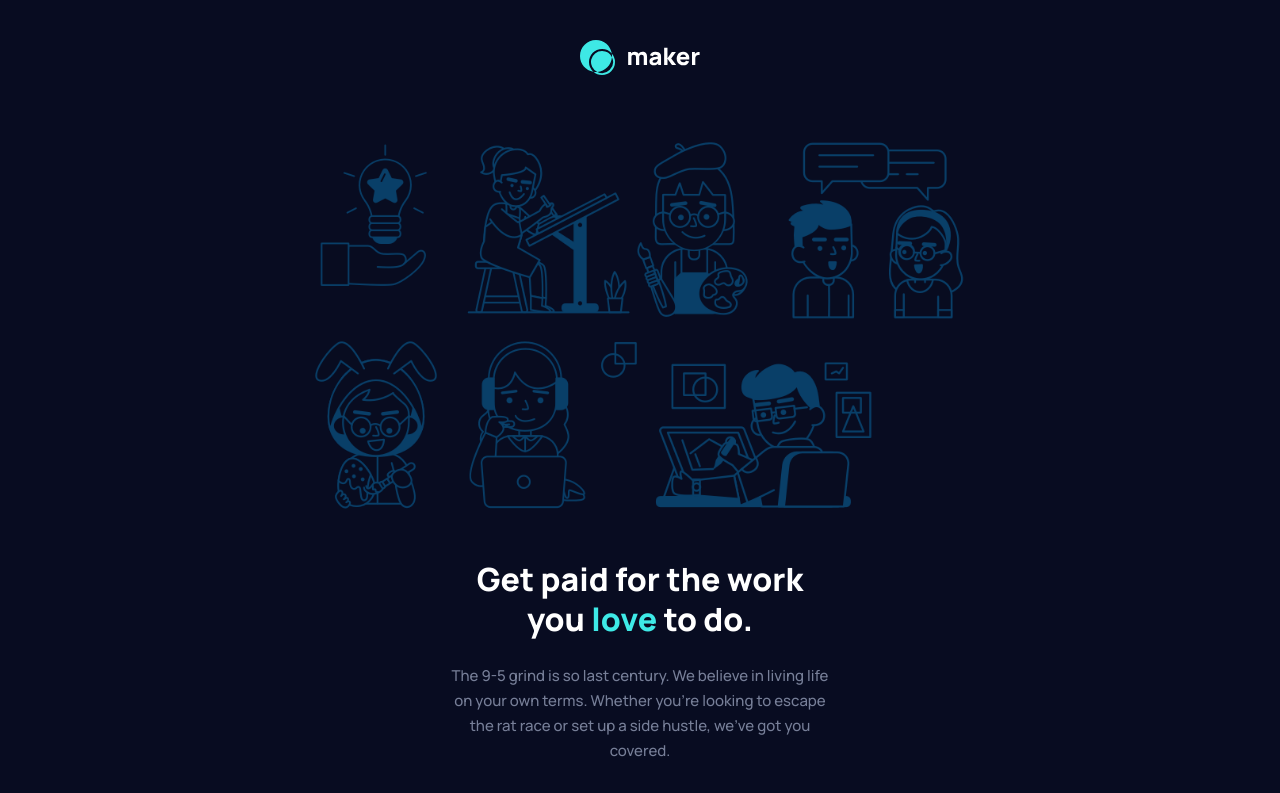
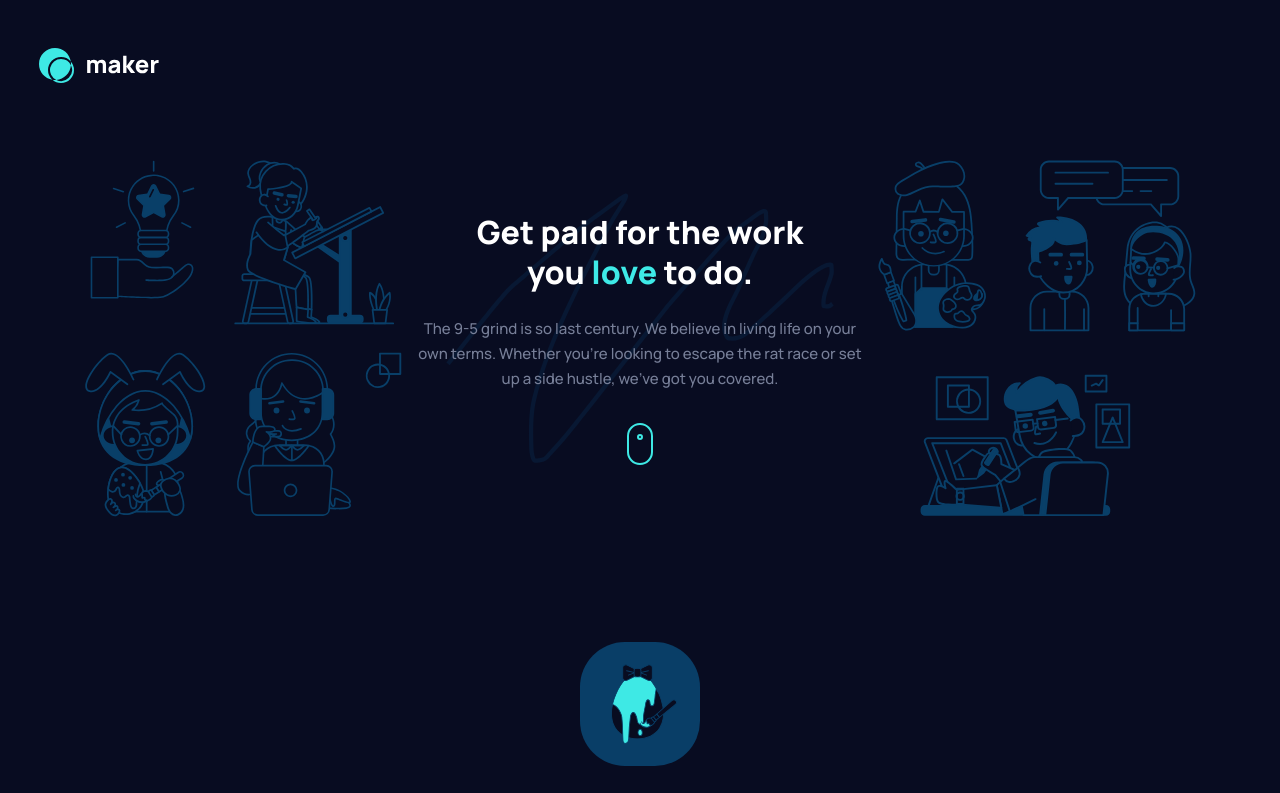
Before and after one commit to brasspetals/fm-maker-landing-page, a Svelte app: page / in a window 1280 px wide. Shown: the top 793 px of the page. Built offline with nearby package versions, Linux system fonts and the light colour scheme.

Commit message:
Update header, add tablet styles

```diff
--- a/src/components/layout/Header.svelte
+++ b/src/components/layout/Header.svelte
@@ -7,14 +7,20 @@
     <a href="/"><img src="/images/logo.svg" alt="Maker - Home"></a>
   </div>
   <div class="hero">
-    <div class="hero-img-1">
-      <img src="/images/illustration-hero-mobile.png" alt="">
+    <div class="hero-img hero-img-left">
+      <picture>
+        <source media="(min-width: 700px)" srcset="/images/illustration-hero-left.svg">
+        <img src="/images/illustration-hero-mobile.png" alt="">
+      </picture>
     </div>
     <div class="hero-text">
       <h1>Get paid for the work you <span>love</span> to do.</h1>
       <p>The 9-5 grind is so last century. We believe in living life on your own terms. Whether you’re looking to escape the rat race or set up a side hustle, we’ve got you covered.</p>
+      <img class="scroll" src="/images/icon-scroll.svg" alt="">
     </div>
-    <div class="hero-img-2"></div>
+    <div class="hero-img hero-img-right">
+      <img src="/images/illustration-hero-right.svg" alt="">
+    </div>
   </div>
 </header>
 
@@ -23,22 +29,23 @@
     display: grid;
     justify-items: center;
     position: relative;
-    padding: 40px 0 146px;
+    padding: 40px 0 72px;
+    overflow-x: hidden;
   }
 
   .hero {
     padding-top: 60px;
     text-align: center;
-    overflow: hidden;
     display: grid;
     justify-items: center;
+    overflow-x: hidden;
     gap: 48px;
   }
 
-  .hero img {
+  .hero-img-left img {
     display: block;
     width: 109%;
-    max-width: 650px;
+    max-width: 600px;
   }
 
   .hero-text {
@@ -60,18 +67,51 @@
   }
 
   p {
-    max-width: 42ch;
+    max-width: 48ch;
   }
 
-  .hero-img-2 {
+  .scroll {
+    margin-top: 8px;
+  }
+
+  .hero-img-right {
     display: none;
   }
 
-  header::after {
-    content: url('/images/icon-scroll.svg');
-    position: absolute;
-    bottom: 67px;
-    left: 50%;
-    transform: translateX(-50%);
+
+  @media screen and (min-width: 700px) {
+    header {
+      padding: 48px 0;
+    }
+
+    .logo {
+      margin-left: 39px;
+      justify-self: left;
+    }
+
+    .hero {
+      padding-top: 72px;
+      grid-template-columns: 1fr 475px 1fr;
+      gap: 0;
+      align-items: start;
+    }
+
+    .hero-img img {
+      width: unset;
+      height: 357px;
+    }
+
+    .hero-img-right {
+      display: block;
+    }
+
+    .hero-text {
+      padding: 52px 0;
+      background-image: url('/images/bg-hero-squiggle.svg');
+      background-size: 86%;
+      background-repeat: no-repeat;
+      background-position-x: center;
+      background-position-y: 33px;
+    }
   }
 </style>
```
